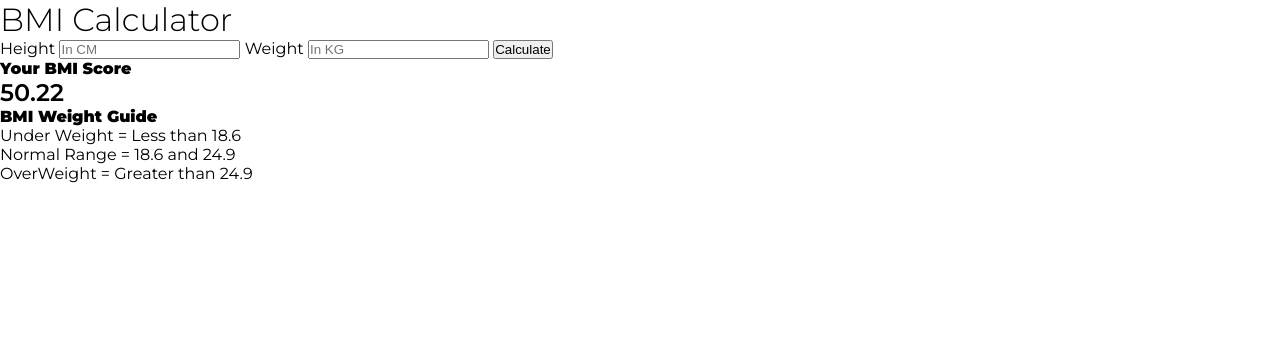
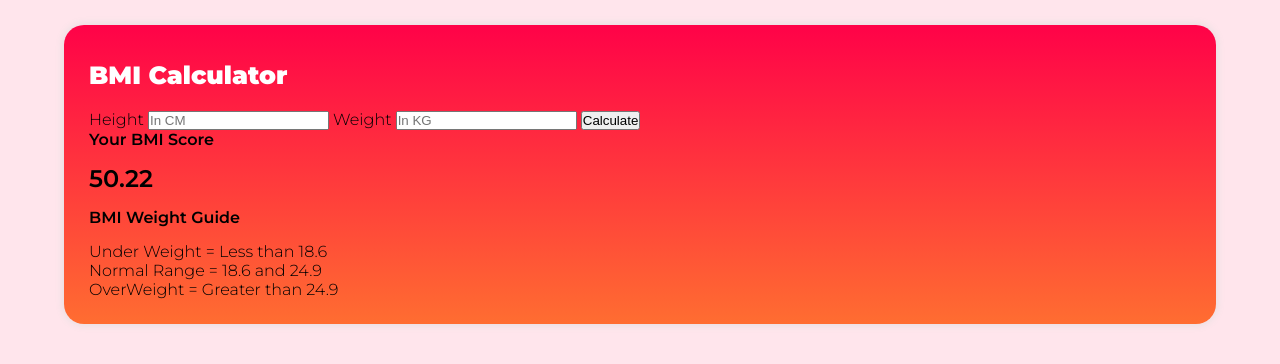
Before and after one commit to naimulhasannabil/BMI-Calculator, a plain HTML site: page index.html in a window 1280 px wide. Drawn offline with Linux system fonts and the light colour scheme.

Commit message:
Update BMI Calculator Project Code

```diff
--- a/style.css
+++ b/style.css
@@ -5,14 +5,25 @@
     box-sizing: border-box;
 }
 body {
+    background: #ffe5ec;
     font-family: 'Montserrat', sans-serif;
-}
-h1 {
     font-weight: 300;
 }
-h2 {
+h1, h2, h3, h4, h5, h6 {
     font-weight: 600;
+    margin: 0 0 15px;
 }
-h4 {
+#main {
+    background-image: linear-gradient(#ff0248, #ff6d31);
+    width: 90%;
+    padding: 35px 25px 25px;
+    margin: 25px auto 0;
+    border-radius: 20px;
+    box-shadow: 0 0 10px #ddd;
+}
+#main h1 {
+    color: #fff;
+    font-size: 25px;
+    margin-bottom: 20px;
     font-weight: 900;
 }
```
